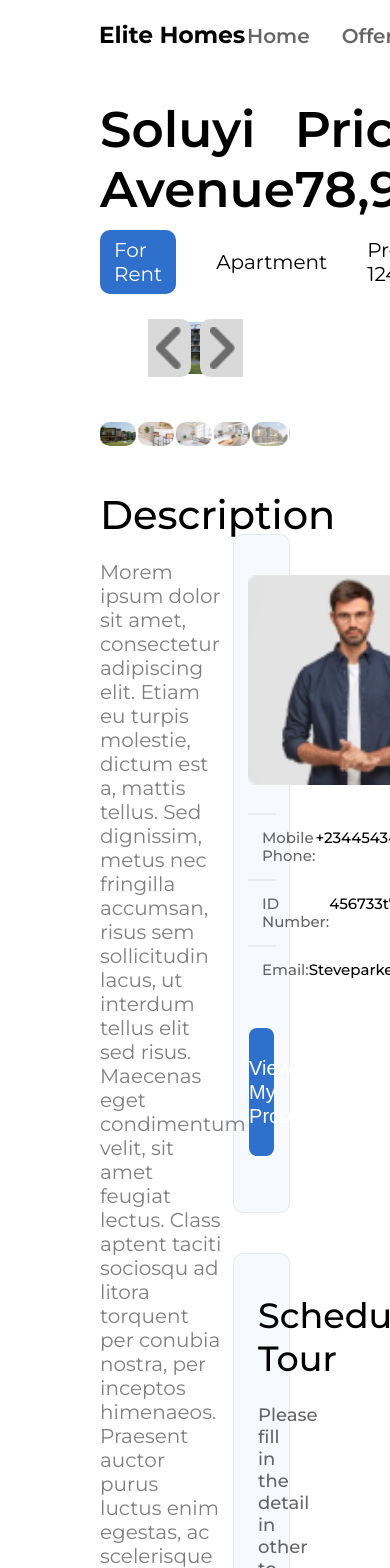
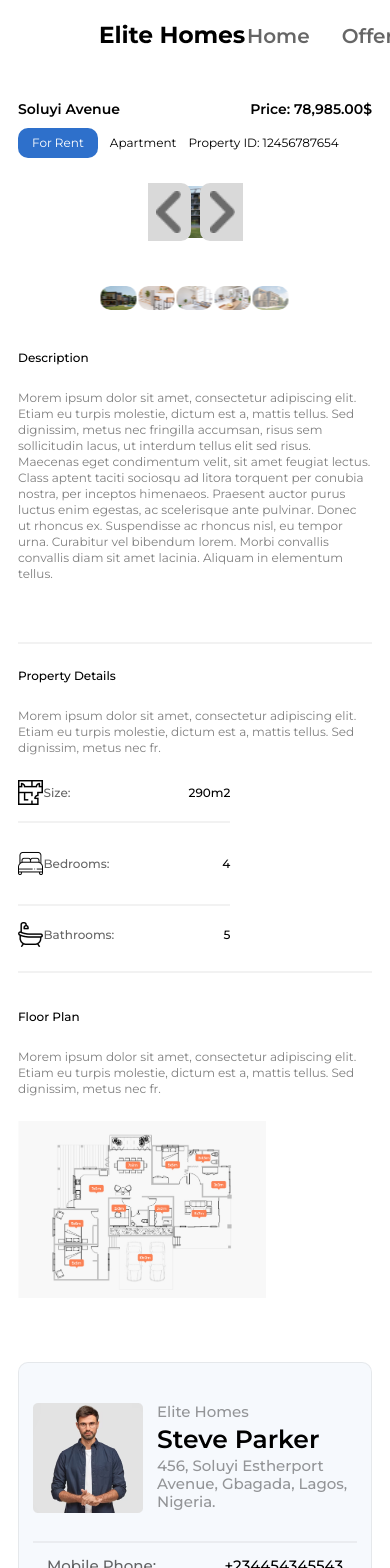
Before and after one commit to arcteggzz/elite-homes, a React (Vite) app: page /properties/demo_route in a window 390 px wide. Shown: the top 1568 px of the page. Built offline with nearby package versions, Linux system fonts and the light colour scheme.

Commit message:
feat: mobile view for props details page

```diff
--- a/src/pages/PropertyDetailsPage/PropertyDetailsPage.module.scss
+++ b/src/pages/PropertyDetailsPage/PropertyDetailsPage.module.scss
@@ -14,5 +14,11 @@
     padding: pixRem(48) pixRem(100);
     gap: 5%;
     width: 100%;
+
+    @include sm() {
+      display: flex;
+      flex-direction: column;
+      padding: 40px 18px;
+    }
   }
 }
--- a/src/pages/PropertyDetailsPage/index.jsx
+++ b/src/pages/PropertyDetailsPage/index.jsx
@@ -4,19 +4,61 @@ import PropertyHeader from "./Components/PropertyHeader";
 import PropertyImages from "./Components/PropertyImages";
 import PropertyDetails from "./Components/PropertyDetails";
 import PropertySchedule from "./Components/PropertySchedule";
+// import { useLocation } from "react-router-dom";
+// import { useGetSinglePropertyQuery } from "../../redux/features/property/propertyApiSlice";
 
 const PropertyDetailsPage = () => {
+  // const location = useLocation();
+  // const propertyId =
+  //   location.pathname.split("/")[location.pathname.split("/").length - 1];
+  // const {
+  //   data: propertyDetails,
+  //   isLoading,
+  //   isSuccess,
+  //   error,
+  // } = useGetSinglePropertyQuery(propertyId);
+
+  // let content;
+  // if (isLoading) {
+  //   content = (
+  //     <>
+  //       <p>Loading...</p>
+  //     </>
+  //   );
+  // } else if (isSuccess) {
+  //   content = (
+  //     <>
+  //       <PropertyHeader />
+  //       <PropertyImages />
+  //       <section className={styles.Details_container}>
+  //         <PropertyDetails />
+  //         <PropertySchedule />
+  //       </section>
+  //     </>
+  //   );
+  // } else if (error) {
+  //   content = (
+  //     <>
+  //       <p>{error}</p>
+  //     </>
+  //   );
+  // }
+
+  let content = (
+    <>
+      <PropertyHeader />
+      <PropertyImages />
+      <section className={styles.Details_container}>
+        <PropertyDetails />
+        <PropertySchedule />
+      </section>
+    </>
+  );
+
   return (
     <>
       <AnimatedFadeInPage>
-        <main className={styles.PropertyDetailsPage}>
-          <PropertyHeader />
-          <PropertyImages />
-          <section className={styles.Details_container}>
-            <PropertyDetails />
-            <PropertySchedule />
-          </section>
-        </main>
+        <main className={styles.PropertyDetailsPage}>{content}</main>
       </AnimatedFadeInPage>
     </>
   );
--- a/src/pages/PropertyDetailsPage/styles/PropertyDetails.module.scss
+++ b/src/pages/PropertyDetailsPage/styles/PropertyDetails.module.scss
@@ -20,6 +20,10 @@
       line-height: 42px;
       color: #000000;
       text-align: left;
+      @include sm() {
+        font-size: 12px;
+        line-height: 16px;
+      }
     }
 
     p {
@@ -29,6 +33,10 @@
       color: #000000;
       opacity: 0.5;
       text-align: left;
+      @include sm() {
+        font-size: 12px;
+        line-height: 16px;
+      }
     }
   }
 
@@ -46,6 +54,10 @@
       line-height: 42px;
       color: #000000;
       text-align: left;
+      @include sm() {
+        font-size: 12px;
+        line-height: 16px;
+      }
     }
 
     p {
@@ -55,6 +67,10 @@
       color: #000000;
       opacity: 0.5;
       text-align: left;
+      @include sm() {
+        font-size: 12px;
+        line-height: 16px;
+      }
     }
 
     .breakdown_container {
@@ -77,6 +93,10 @@
           color: #000000;
           opacity: 0.6;
           text-align: left;
+          @include sm() {
+            font-size: 12px;
+            line-height: 16px;
+          }
         }
 
         h6 {
@@ -85,6 +105,10 @@
           line-height: 24px;
           color: #000000;
           text-align: end;
+          @include sm() {
+            font-size: 12px;
+            line-height: 16px;
+          }
         }
       }
 
@@ -104,6 +128,10 @@
           color: #000000;
           opacity: 0.6;
           text-align: left;
+          @include sm() {
+            font-size: 12px;
+            line-height: 16px;
+          }
         }
 
         h6 {
@@ -112,6 +140,10 @@
           line-height: 24px;
           color: #000000;
           text-align: end;
+          @include sm() {
+            font-size: 12px;
+            line-height: 16px;
+          }
         }
       }
 
@@ -129,6 +161,10 @@
           color: #000000;
           opacity: 0.6;
           text-align: left;
+          @include sm() {
+            font-size: 12px;
+            line-height: 16px;
+          }
         }
 
         h6 {
@@ -137,6 +173,10 @@
           line-height: 24px;
           color: #000000;
           text-align: end;
+          @include sm() {
+            font-size: 12px;
+            line-height: 16px;
+          }
         }
       }
     }
@@ -154,6 +194,10 @@
       line-height: 42px;
       color: #000000;
       text-align: left;
+      @include sm() {
+        font-size: 12px;
+        line-height: 16px;
+      }
     }
 
     p {
@@ -163,6 +207,10 @@
       color: #000000;
       opacity: 0.5;
       text-align: left;
+      @include sm() {
+        font-size: 12px;
+        line-height: 16px;
+      }
     }
 
     img {
--- a/src/pages/PropertyDetailsPage/styles/PropertyHeader.module.scss
+++ b/src/pages/PropertyDetailsPage/styles/PropertyHeader.module.scss
@@ -8,6 +8,7 @@
   padding: pixRem(28) pixRem(100);
 
   @include sm() {
+    padding: 28px 18px;
   }
 
   .Property_Name_Price {
@@ -15,12 +16,20 @@
     justify-content: space-between;
     align-items: center;
     width: 100%;
+    @include sm() {
+      // flex-direction: column;
+      // justify-content: flex-start;
+    }
 
     h2 {
       font-weight: 600;
       font-size: 50px;
       line-height: 60px;
       color: $fontDark;
+      @include sm() {
+        font-size: 14px;
+        line-height: 18px;
+      }
     }
   }
 
@@ -28,6 +37,9 @@
     display: flex;
     column-gap: pixRem(40);
     align-items: center;
+    @include sm() {
+      column-gap: pixRem(12);
+    }
 
     .Tag_Name {
       padding: 8px 14px;
@@ -37,6 +49,10 @@
       background: #2e70cb;
       border-radius: 10px;
       color: #ffffff;
+      @include sm() {
+        font-size: 12px;
+        line-height: 14px;
+      }
     }
 
     p {
@@ -44,6 +60,10 @@
       font-size: 20px;
       line-height: 24px;
       color: $fontDark;
+      @include sm() {
+        font-size: 12px;
+        line-height: 14px;
+      }
     }
   }
 }
```
